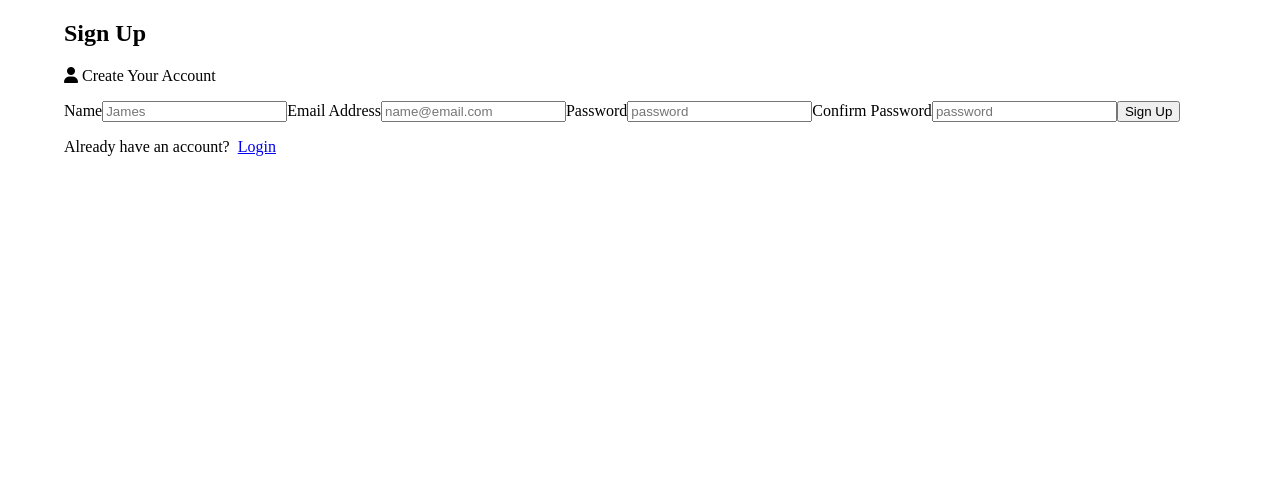
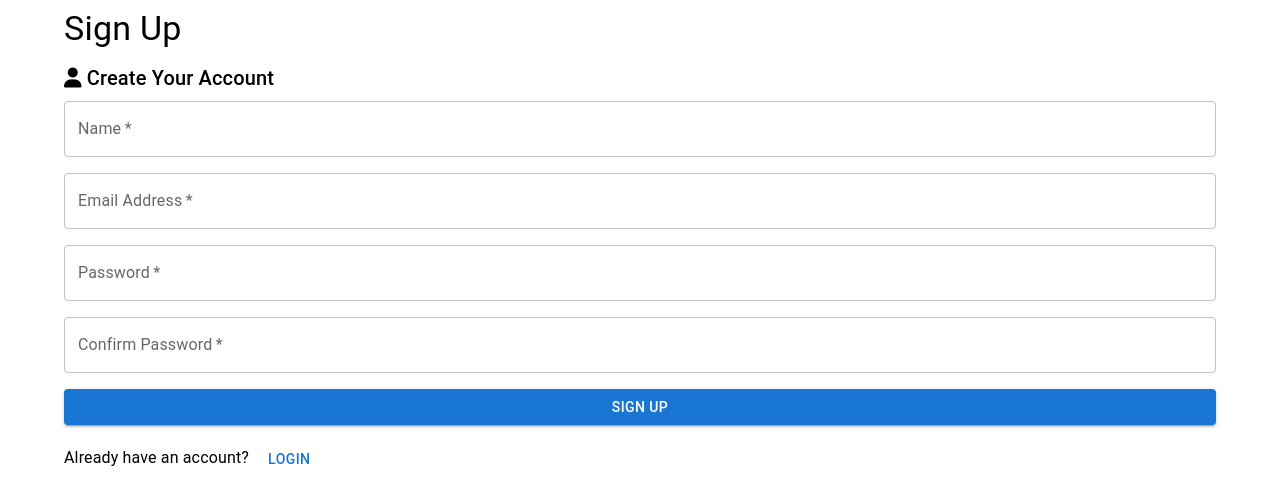
Before and after one commit to nelsontodd/Lazy-AI, a React (Create React App) app in the folder client/: page /signup in a window 1280 px wide. Shown: the top 504 px of the page. Built offline with nearby package versions, Linux system fonts and the light colour scheme.

Commit message:
Converting authentication components to material

```diff
--- a/client/src/components/auth/Login.jsx
+++ b/client/src/components/auth/Login.jsx
@@ -2,7 +2,13 @@ import React, { useState } from 'react';
 import { useHistory } from 'react-router-dom';
 import axios from 'axios';
 
-import Container from "@mui/material/Container";
+import Container from '@mui/material/Container';
+import TextField from '@mui/material/TextField';
+import Typography from '@mui/material/Typography';
+import Button from '@mui/material/Button';
+import Box from '@mui/material/Box';
+import { Link as RouterLink } from 'react-router-dom';
+
 import { setAuthToken } from '../../helpers/setAuthToken';
 
 const Login = () => {
@@ -12,7 +18,7 @@ const Login = () => {
 
   const onSubmit = async (e) => {
     e.preventDefault();
-    const formData = {email, password};
+    const formData = { email, password };
     try {
       const res = await axios.post('/login', formData);
       setAuthToken(res.data.token);
@@ -21,48 +27,57 @@ const Login = () => {
       const errorMessage = err.response.data.message;
       alert(errorMessage);
     }
-  }
+  };
 
   return (
     <Container>
-      <h1>Login</h1>
-      <p className="lead">
+      <Typography variant="h4" gutterBottom>
+        Login
+      </Typography>
+      <Typography variant="h6" gutterBottom>
         <i className="fas fa-user"></i> Sign Into Your Account
-      </p>
+      </Typography>
 
       <form onSubmit={onSubmit}>
-        <label>Email address</label>
-        <input
+        <Box marginBottom={2}>
+          <TextField
+            label="Email address"
             type="email"
-          className="u-full-width"
+            variant="outlined"
+            fullWidth
             placeholder="name@email.com"
             value={email}
             onChange={(e) => setEmail(e.target.value)}
             required
           />
-
-        <label>Password</label>
-        <input
+        </Box>
+        <Box marginBottom={2}>
+          <TextField
+            label="Password"
             type="password"
-          className="u-full-width"
+            variant="outlined"
+            fullWidth
             placeholder="password"
             value={password}
             onChange={(e) => setPassword(e.target.value)}
             minLength="6"
             required
           />
-
-        <input className="button button-primary" type="submit" value="Login" />
-        <p>
+        </Box>
+        <Box marginBottom={2}>
+          <Button type="submit" variant="contained" color="primary" fullWidth>
+            Login
+          </Button>
+        </Box>
+        <Typography>
           Don't have an account? &nbsp;
-          <a className="button" href="/signup">
+          <Button component={RouterLink} to="/signup" color="primary">
             Sign Up
-          </a>
-        </p>
+          </Button>
+        </Typography>
       </form>
-
     </Container>
   );
-}
+};
 
 export default Login;
--- a/client/src/components/auth/SignUp.jsx
+++ b/client/src/components/auth/SignUp.jsx
@@ -2,24 +2,28 @@ import React, { useState } from 'react';
 import { useHistory } from 'react-router-dom';
 import axios from 'axios';
 
-import Container from "@mui/material/Container";
+import Container from '@mui/material/Container';
+import TextField from '@mui/material/TextField';
+import Typography from '@mui/material/Typography';
+import Button from '@mui/material/Button';
+import Box from '@mui/material/Box';
+import { Link as RouterLink } from 'react-router-dom';
+
 import { setAuthToken } from '../../helpers/setAuthToken';
 
 const SignUp = () => {
-
   const [name, setName] = useState('');
   const [email, setEmail] = useState('');
   const [password, setPassword] = useState('');
   const [password2, setPassword2] = useState('');
   const history = useHistory();
 
-
   const onSubmit = async (e) => {
     e.preventDefault();
     if (password !== password2) {
       alert('Your passwords do not match');
     } else {
-      const formData = {name, email, password};
+      const formData = { name, email, password };
 
       try {
         const res = await axios.post('/user', formData);
@@ -30,53 +34,63 @@ const SignUp = () => {
         alert(errorMessage);
       }
     }
-  }
+  };
 
   return (
     <Container>
-      <h1>Sign Up</h1>
-      <p className="lead">
+      <Typography variant="h4" gutterBottom>
+        Sign Up
+      </Typography>
+      <Typography variant="h6" gutterBottom>
         <i className="fas fa-user"></i> Create Your Account
-      </p>
+      </Typography>
 
       <form onSubmit={onSubmit}>
-        <label>Name</label>
-        <input
+        <Box marginBottom={2}>
+          <TextField
+            label="Name"
             type="text"
-          className="u-full-width"
+            variant="outlined"
+            fullWidth
             placeholder="James"
             name="name"
             value={name}
             onChange={(e) => setName(e.target.value)}
             required
           />
-
-        <label>Email Address</label>
-        <input
+        </Box>
+        <Box marginBottom={2}>
+          <TextField
+            label="Email Address"
             type="email"
-          className="u-full-width"
+            variant="outlined"
+            fullWidth
             placeholder="name@email.com"
             name="email"
             value={email}
             onChange={(e) => setEmail(e.target.value)}
             required
           />
-
-        <label>Password</label>
-        <input
+        </Box>
+        <Box marginBottom={2}>
+          <TextField
+            label="Password"
             type="password"
-          className="u-full-width"
+            variant="outlined"
+            fullWidth
             placeholder="password"
             value={password}
             onChange={(e) => setPassword(e.target.value)}
             minLength="6"
             required
           />
-
-        <label>Confirm Password</label>
-        <input
+        </Box>
+        <Box marginBottom={2}>
+          <TextField
+            label="Confirm Password"
             type="password"
-          className="u-full-width"
+            variant="outlined"
+            fullWidth
             placeholder="password"
             name="password2"
             value={password2}
@@ -84,23 +98,21 @@ const SignUp = () => {
             minLength="6"
             required
           />
-
-        <input
-          className="button button-primary"
-          type="submit"
-          value="Sign Up"
-        />
-
-        <p>
+        </Box>
+        <Box marginBottom={2}>
+          <Button type="submit" variant="contained" color="primary" fullWidth>
+            Sign Up
+          </Button>
+        </Box>
+        <Typography>
           Already have an account? &nbsp;
-          <a className="button" href="/login">
+          <Button component={RouterLink} to="/login" color="primary">
             Login
-          </a>
-        </p>
+          </Button>
+        </Typography>
       </form>
-
     </Container>
   );
-}
+};
 
 export default SignUp;
```
Lines whose indentation alone changed are shown as unchanged.
